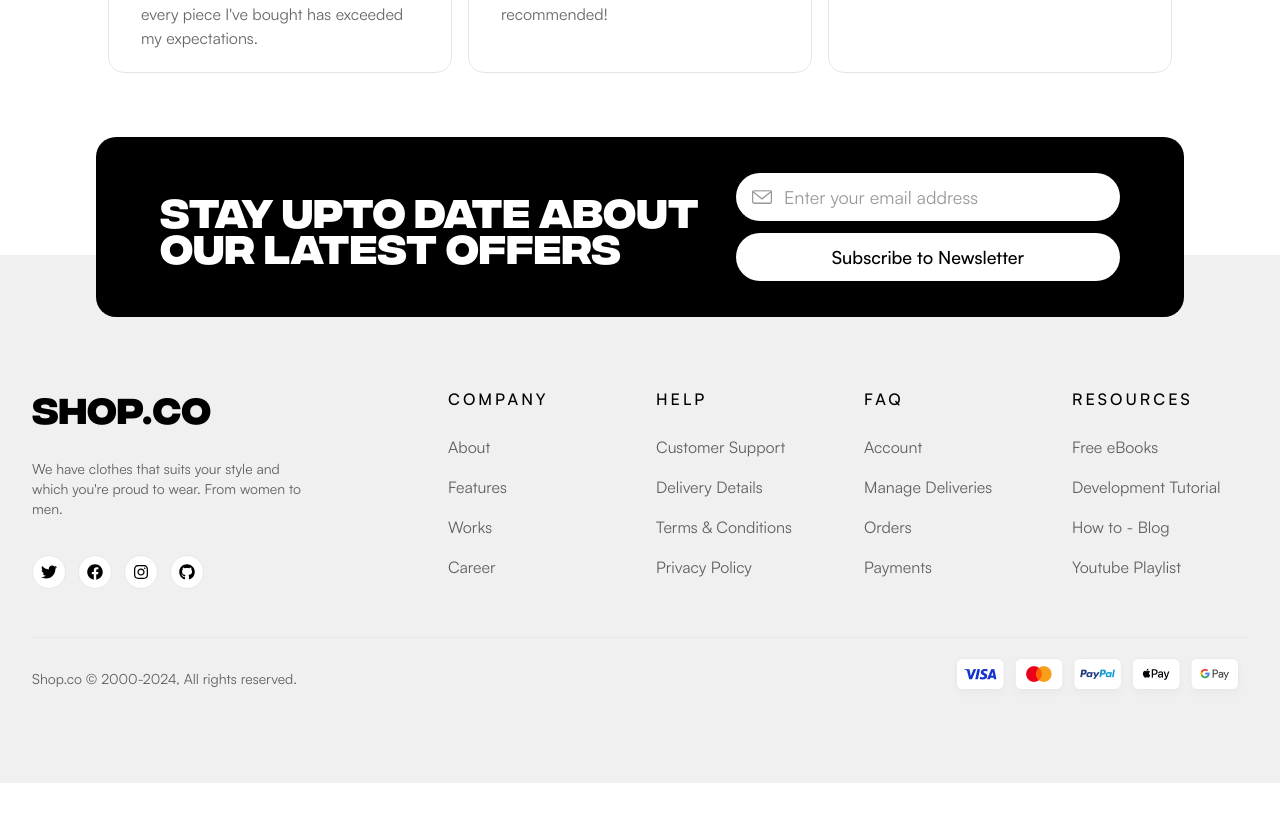
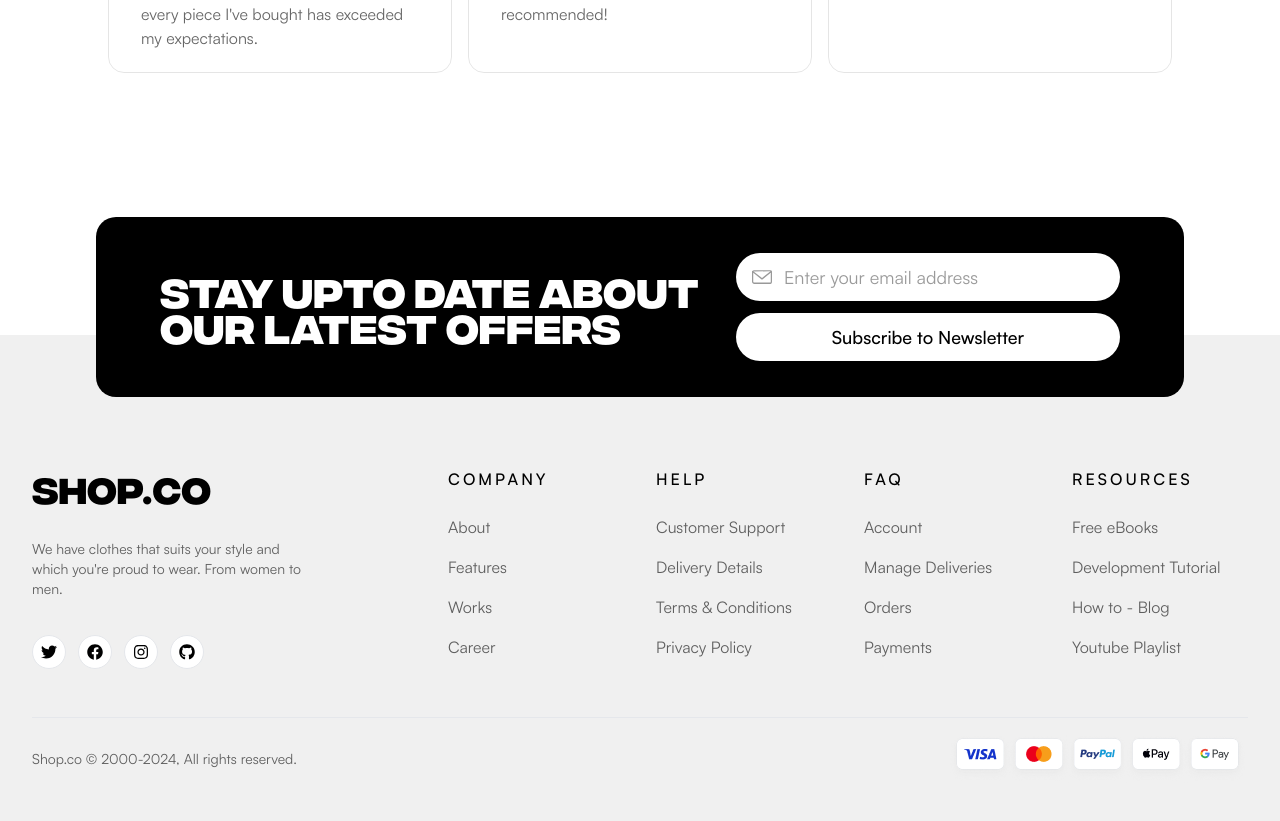
Before and after one commit to WebDev-MAP/E-Commerce, a React (Vite) app: page / in a window 1280 px wide. Shown: the part 3520-4341 px from the top of the page. Before the commit the page ends 4303 px from the top, so only its background shows below. Built offline with nearby package versions, Linux system fonts and the light colour scheme.

Commit message:
Add Newsletter component to Navbar and remove Newsletter component from PageHome

```diff
--- a/src/components/Navbar.jsx
+++ b/src/components/Navbar.jsx
@@ -1,6 +1,7 @@
 import { NavLink, Outlet } from 'react-router-dom'
 import { useState } from 'react'
 import Popup from './Popup'
+import Newsletter from '../components/Newsletter'
 import Footer from './Footer'
 // Icons
 import { RxHamburgerMenu } from 'react-icons/rx'
@@ -168,6 +169,7 @@ function Navbar() {
       </nav>
 
       <Outlet />
+      <Newsletter />
       <Footer />
     </>
   )
--- a/src/components/Newsletter.jsx
+++ b/src/components/Newsletter.jsx
@@ -2,7 +2,7 @@ import { SlEnvolope } from 'react-icons/sl'
 
 const Newsletter = () => {
   return (
-    <div className="mx-4 flex justify-center lg:mx-24">
+    <div className="mx-4 flex justify-center lg:mx-24 mt-12 md:mt-20">
       <div className="flex w-[1289px] flex-col items-center rounded-[20px] bg-black px-6 lg:flex-row lg:justify-center lg:px-16">
         <h1 className="my-8 w-full font-integral_cf text-3xl font-bold text-white lg:my-11 lg:w-auto xl:text-[40px]">
           STAY UPTO DATE ABOUT OUR LATEST OFFERS
--- a/src/pages/PageHome.jsx
+++ b/src/pages/PageHome.jsx
@@ -1,7 +1,6 @@
 import CardList from '../components/CardList'
 import Hero from '../components/Hero'
 import Panel from '../components/Panel'
-import Newsletter from '../components/Newsletter'
 import DressStyle from '../components/DressStyle'
 import CustomerReviews from '../components/CustomerReviews'
 
@@ -13,7 +12,6 @@ function PageHome() {
       <CardList />
       <DressStyle />
       <CustomerReviews />
-      <Newsletter />
     </>
   )
 }
```
